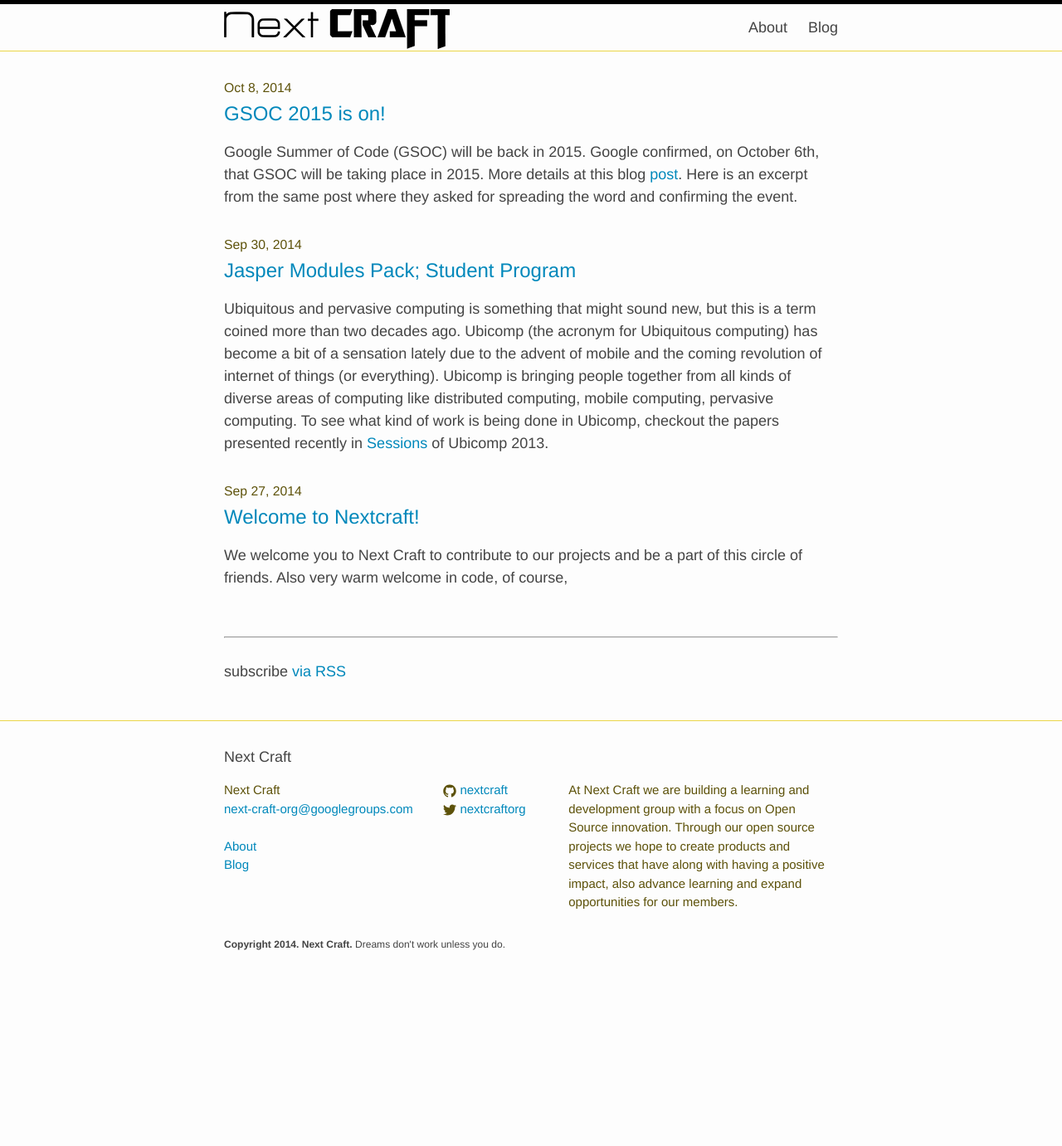
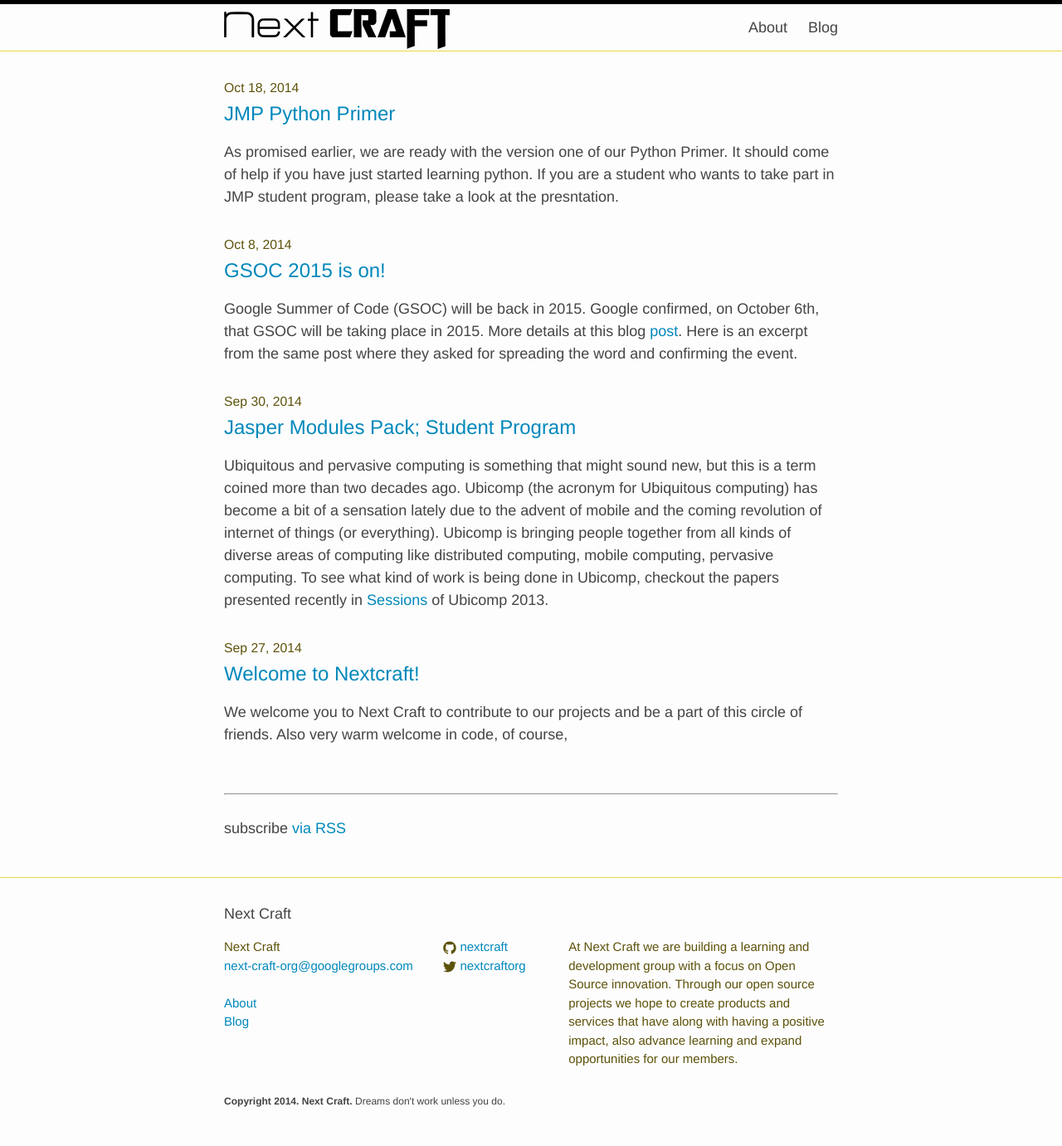
Before and after one commit to nextcraft/nextcraft.github.io, a Jekyll site: the page built from blog.html, in a window 1280 px wide. Shown: the whole page at 83% size. Built offline with Jekyll 4.4.1, drawn with Linux system fonts in a browser that asks for light colours; before the commit the page ends 1192 px from its top, so only the background shows below that.

Commit message:
Add new post about the python primer
Add links to project page and a new blog post about python primer.

```diff
--- /dev/null
+++ b/_posts/2014-10-18-jmp-python-examples-primer.markdown
@@ -0,0 +1,14 @@
+---
+layout: post
+title:  "JMP Python Primer"
+date:   2014-10-18 00:30:00
+categories: nextcraft
+---
+
+As promised earlier, we are ready with the version one of our Python Primer. It should come of help if you have just started learning python. If you are a student who wants to take part in JMP student program, please take a look at the presntation.
+
+Although, we do not think that the students would need to know Python well in advance to work with us, however if you can spare some time to look at the Primer and the resouces mentioned at the end of it then that would be helpful in your own project's execution.
+
+So, the python primer is now available for [download][primer] and we are waiting for your project proposals in the program. Good Luck.
+
+[primer]: http://www.slideshare.net/ashish424242/python-programming-everydayish-examples
```
Also changed, not shown: projects/JMP.md (+2 -1 lines).
